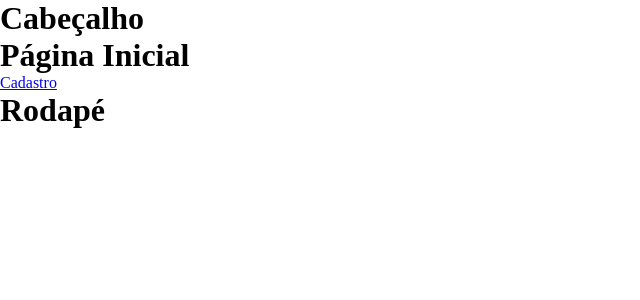
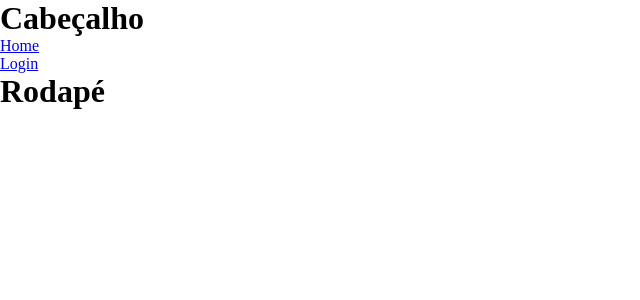
Before and after one commit to projeto-belissima/front-end, a Vue app: page / in a window 1280 px wide. Shown: the top 300 px of the page, without its empty margins (0-640 px from the left). Built offline with nearby package versions, Linux system fonts and the light colour scheme.

Commit message:
style: indexação das páginas #1

```diff
--- a/src/components/HeaderView.vue
+++ b/src/components/HeaderView.vue
@@ -1,4 +1,5 @@
 <template>
-    <h1>Cabeçalho</h1>
-    <RouterLink to=""></RouterLink>
+  <h1>Cabeçalho</h1>
+  <RouterLink to="/">Home</RouterLink> <br>
+  <RouterLink to="/login">Login</RouterLink> <br>
 </template>
--- a/src/views/HomeView.vue
+++ b/src/views/HomeView.vue
@@ -4,8 +4,7 @@
 
 <template>
   <main>
-    <h1>Página Inicial</h1>
-    <RouterLink to="/cadastro">Cadastro</RouterLink>
+
   </main>
 </template>
 
```
Also changed, not shown: src/stores/counter.js (deleted, +0 -12 lines), src/views/CadastroView.vue (+11 -1 lines).
